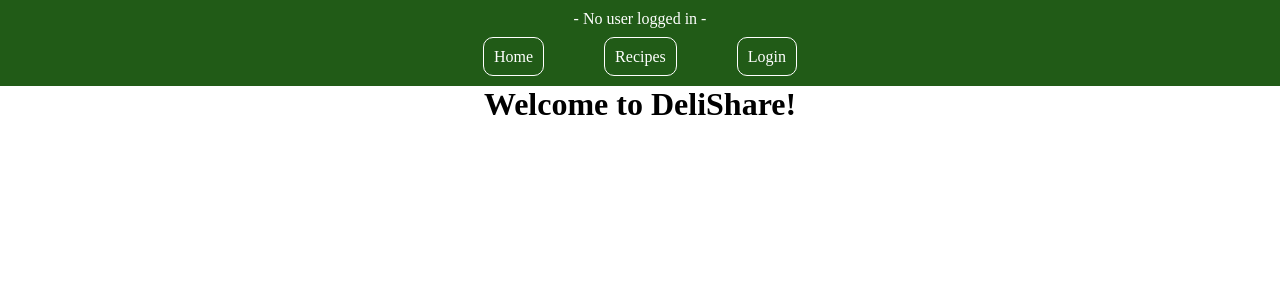
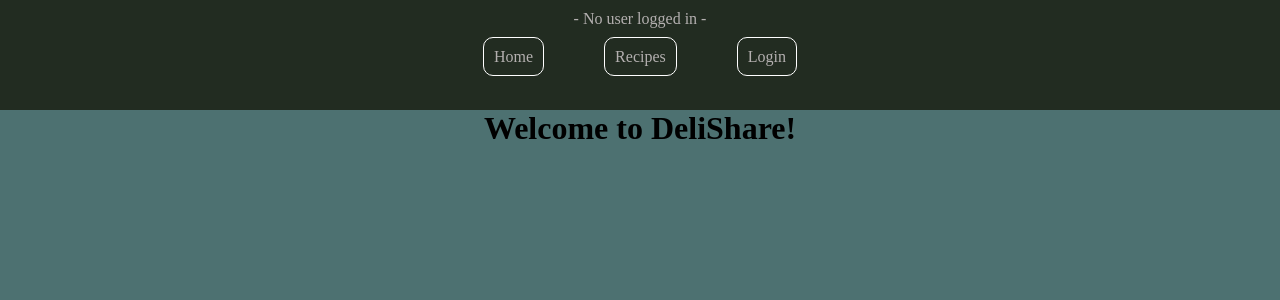
Before and after one commit to chrisxcode/delishare-react-project, a React (Create React App) app: page / in a window 1280 px wide. Shown: the top 300 px of the page. Built offline with nearby package versions, Linux system fonts and the light colour scheme; no server answers; the database is empty.

Commit message:
Changed some styling

```diff
--- a/src/App.css
+++ b/src/App.css
@@ -1,3 +1,20 @@
+body {
+  background-color: rgb(77, 113, 113);
+  animation: fadeInAnimation ease 3s;
+  animation-iteration-count: 1;
+  animation-fill-mode: forwards;
+}
+
+@keyframes fadeInAnimation {
+  0% {
+    opacity: 0;
+  }
+
+  100% {
+    opacity: 1;
+  }
+}
+
 body,
 * {
   padding: 0px;
@@ -7,3 +24,24 @@ body,
 .App {
   text-align: center;
 }
+
+button {
+  padding: 10px;
+  background-color: transparent;
+  border-radius: 10px;
+  cursor: pointer;
+}
+
+ul {
+  list-style: none;
+}
+
+.li {
+  padding: 10px;
+  background-color: transparent;
+  border-radius: 10px;
+  cursor: pointer;
+  border: solid 1px black;
+  text-decoration: none;
+  color: black;
+}
--- a/src/components/styles/Header.module.css
+++ b/src/components/styles/Header.module.css
@@ -1,7 +1,8 @@
 .navContainer {
     text-align: center;
-    background-color: rgb(33, 91, 23);
+    background-color: rgb(34, 44, 33);
     padding-bottom: 10px;
+    height: 100px;
 }
 
 .navContainer li {
@@ -13,13 +14,13 @@
 .navContainer button {
     text-decoration: none;
     background-color: transparent;
-    color: white;
+    color: rgb(180, 176, 176);
     border: solid 1px white;
     padding: 10px;
     border-radius: 10px;
 }
 
 .navContainer p {
-    color: white;
+    color: rgb(180, 176, 176);
     padding-top: 10px;
 }
```
